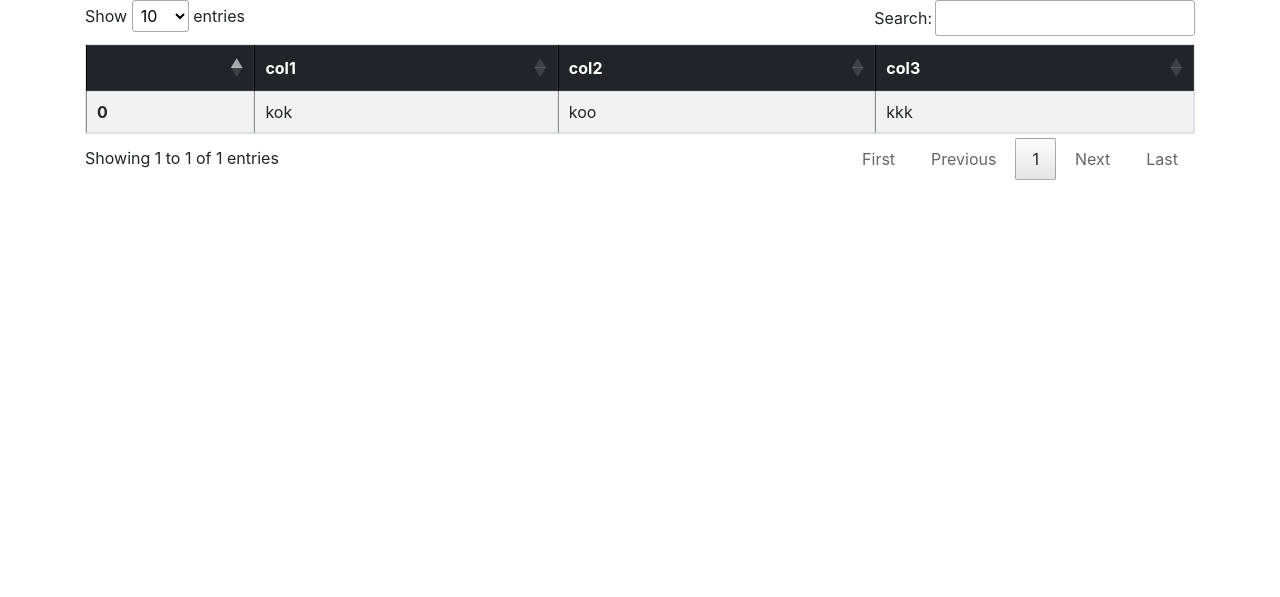
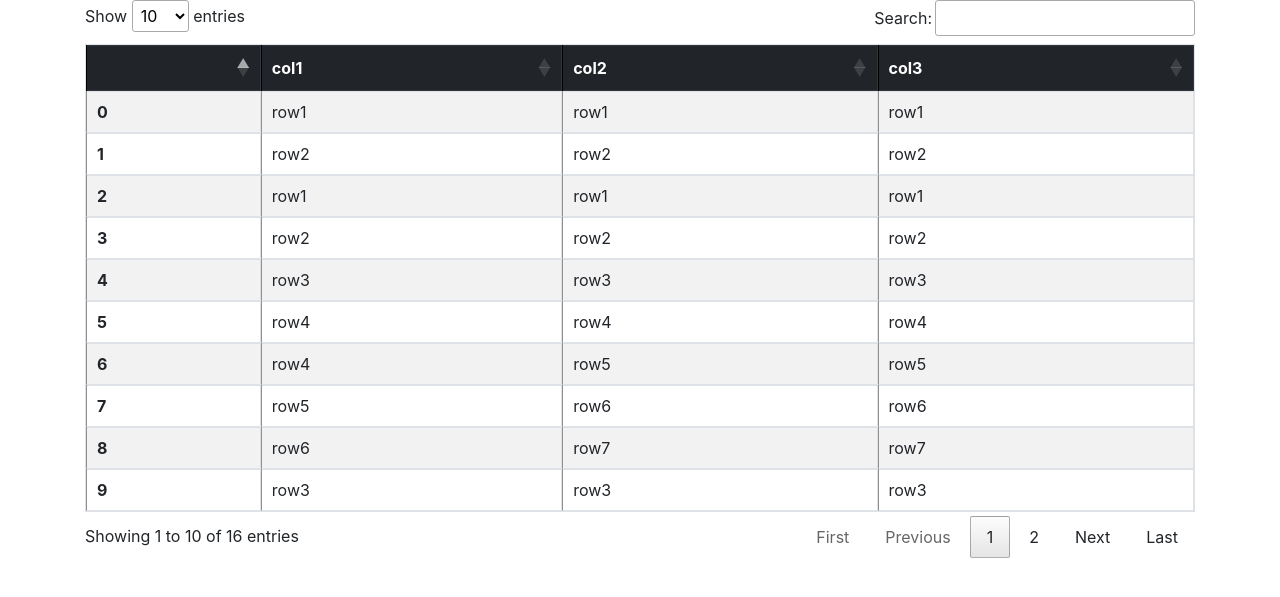
Before and after one commit to jaib5053/csv_crud_app_flask_pandas, a Flask app: page / in a window 1280 px wide. Shown: the top 597 px of the page. Run offline with Flask 2, Linux system fonts and the light colour scheme; some libraries are stand-ins or nearby versions.

Commit message:
second commit

```diff
--- a/app.py
+++ b/app.py
@@ -32,7 +32,7 @@ def addRecord():
 
     return render_template('add_data.html', colNames=colNames)
 
-@app.route('/delete_record', methods=['POST', 'GET'])
+@app.route('/delete_record', methods=['POST'])
 def deleteRecord():
     if request.method=="POST":
         data= request.json
@@ -42,8 +42,8 @@ def deleteRecord():
         try:
             df= df.drop(del_row,axis=0)
             df.to_csv(FILE_NAME, index=False)
-        except:
-            print('Something went wrong!')
+        except Exception as e:
+            print(e)
 
     return render_template('display_data.html')
 
--- a/data1.csv
+++ b/data1.csv
@@ -1,2 +1,17 @@
 col1,col2,col3
-kok,koo,kkk
+row1,row1,row1
+row2,row2,row2
+row1,row1,row1
+row2,row2,row2
+row3,row3,row3
+row4,row4,row4
+row4,row5,row5
+row5,row6,row6
+row6,row7,row7
+row3,row3,row3
+row4,row4,row4
+row4,row5,row5
+row5,row6,row6
+row3,row3,row3
+row4,row4,row4
+row4,row5,row5
--- a/static/custom.js
+++ b/static/custom.js
@@ -34,10 +34,12 @@ var table = $("table").DataTable({
 
 });
 
-$("tr").click(function(){
-    selected_row= table.row( this ).data()
+$(".table").on('click','tr', function (e){
+    selected_row= table.row(this).data()
     selected_row= JSON.stringify(selected_row)
-        $(".del_record").click(function(){
+    // console.log(selected_row)
+    $(".del_record").off('click').on('click', function (e) {
+            // console.log(selected_row)
             if (confirm('Are you sure you want to deleted this record?')){
                 table.row('.selected').remove().draw(false);
                 $.ajax({
--- a/templates/add_data.html
+++ b/templates/add_data.html
@@ -16,7 +16,7 @@
       {% for colName in colNames %}
       <div class="row">
         <label>{{colName}}</label>
-        <input name="{{colName}}" type="text" class="form-control">
+        <input name="{{colName}}" type="text" class="form-control" required>
       </div>
       {% endfor %}
       <div class="row">
```
Also changed, not shown: README.md (deleted).
